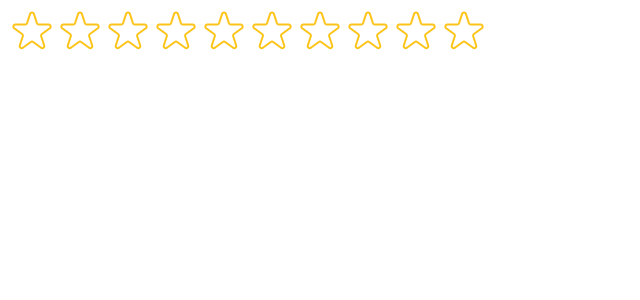
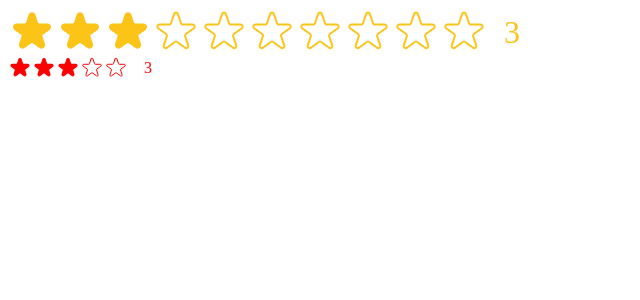
Before and after one commit to Sadmin23/PopCorner, a React (Create React App) app: page / in a window 1280 px wide. Shown: the top 300 px of the page, without its empty margins (0-640 px from the left). Built offline with nearby package versions, Linux system fonts and the light colour scheme.

Commit message:
env file added

```diff
--- a/src/StarRating.js
+++ b/src/StarRating.js
@@ -13,10 +13,12 @@ const starContainerStyle = {
 export default function StarRating({
     maxRating = 5,
     color = "#fcc419",
-    size = 48
+    size = 48,
+    className = "",
+    defaultRating = 3
 }){
 
-    const [rating, setRating] = useState(0)
+    const [rating, setRating] = useState(defaultRating)
     const [tempRating, setTempRating] = useState(0)
 
     const textStyle = {
@@ -27,7 +29,7 @@ export default function StarRating({
     }
 
     return (
-        <div style={containerStyle}>
+        <div style={containerStyle} className={className}>
             <div style={starContainerStyle}>
                 {Array.from({ length: maxRating }, (_, i) => (
                     <Star
@@ -41,7 +43,7 @@ export default function StarRating({
                     />
                 ))}
             </div>
-            <p style={textStyle}>{tempRating ? tempRating || "" : rating || ""}</p>
+            <p style={textStyle}>{ tempRating || rating || ""}</p>
         </div>
     )
 }
--- a/src/index.js
+++ b/src/index.js
@@ -9,5 +9,6 @@ root.render(
   <React.StrictMode>
     {/* <App /> */}
     <StarRating maxRating={10}/>
+    <StarRating size={24} color='red'/>
   </React.StrictMode>
 );
```
Also changed, not shown: 2 other files (tests, documents, lock files or other folders).
